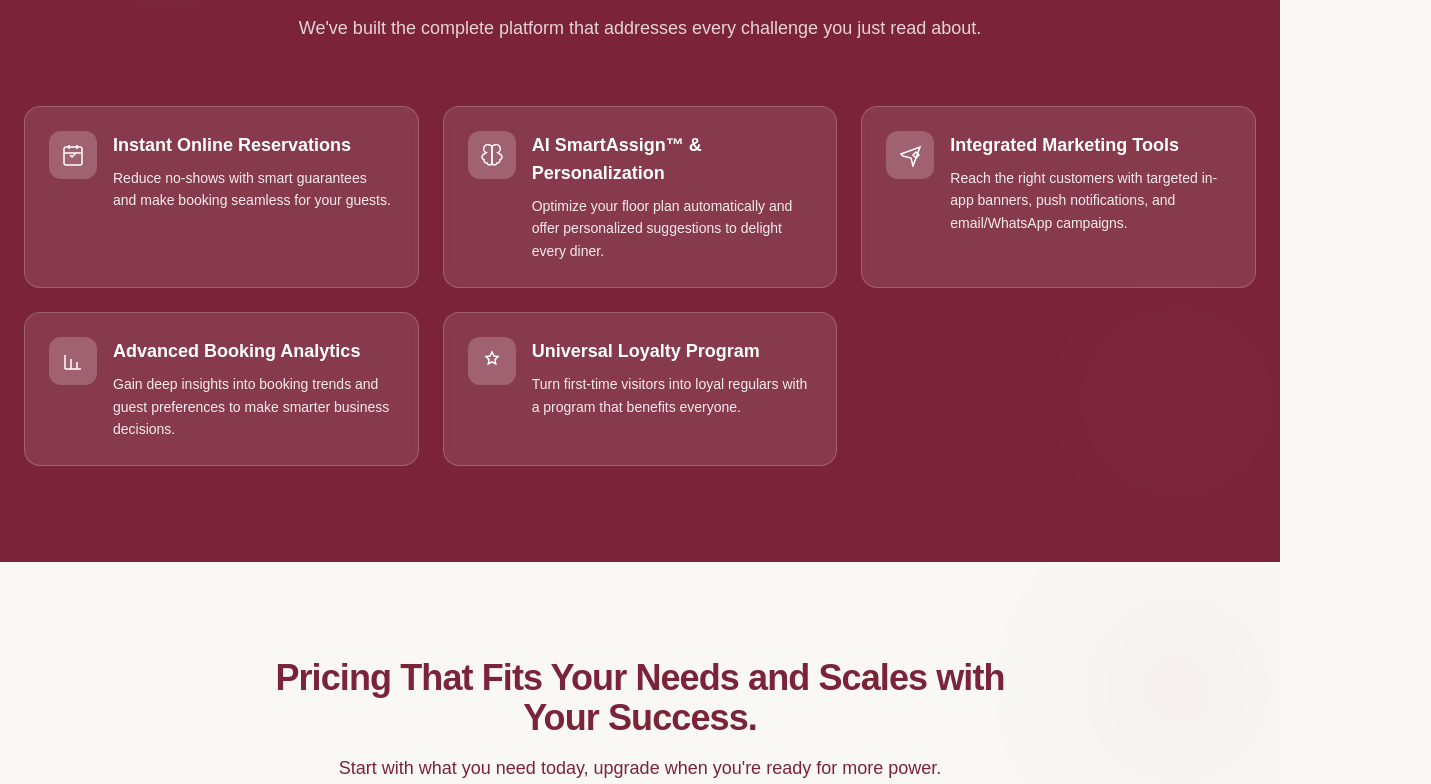
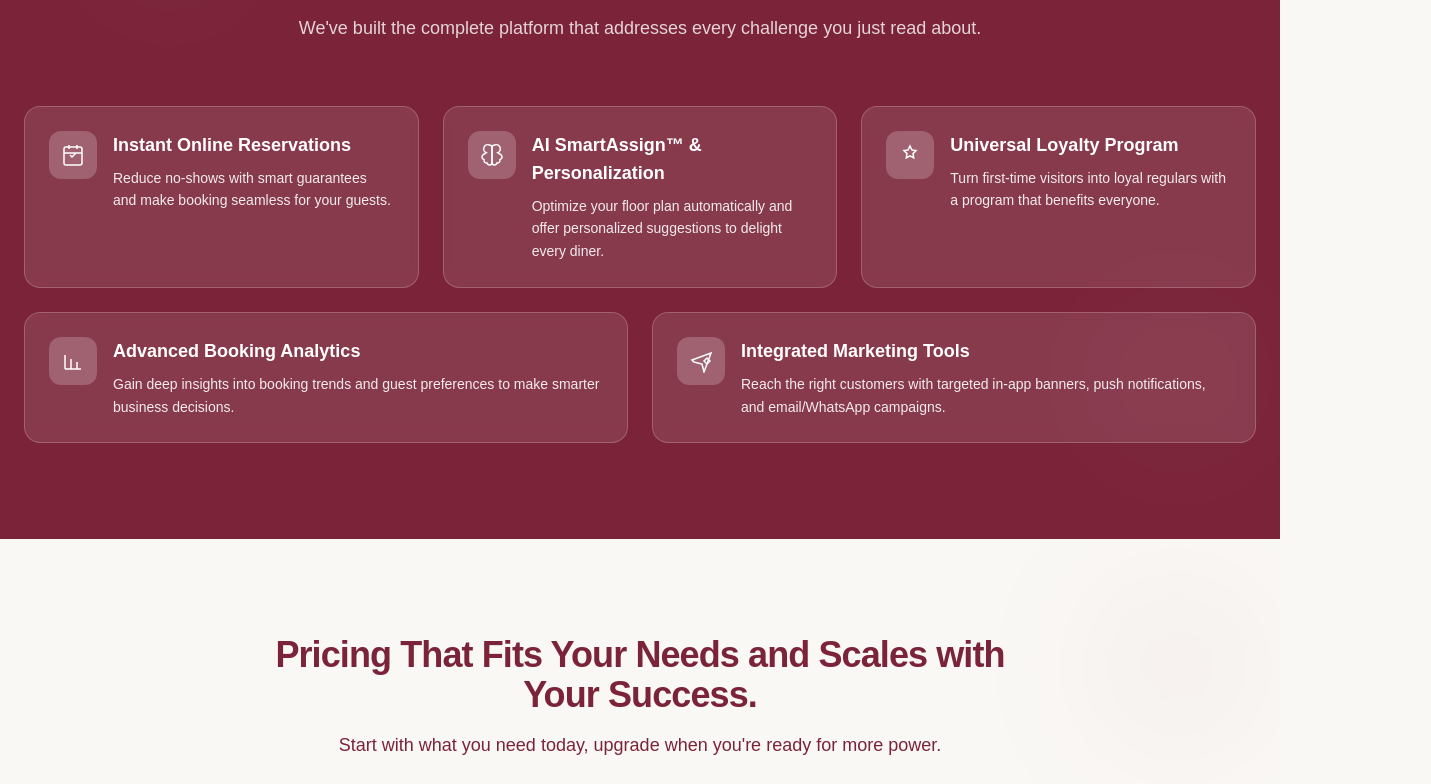
Before and after one commit to qwerty-development/plate-landing-page, a Next.js app: page /restaurant in a window 1280 px wide. Shown: the part 2216-3000 px from the top of the page, 1431 px wide, since content can reach past the window. Built offline with nearby package versions, Linux system fonts and the light colour scheme.

Commit message:
Refactor RestaurantSolution component to improve feature card layout and update loyalty program descriptions. Adjust styles in RestaurantLoyaltyProgram and SiteFooter for better visual consistency.

```diff
--- a/app/components/RestaurantLoyaltyProgram.tsx
+++ b/app/components/RestaurantLoyaltyProgram.tsx
@@ -52,7 +52,7 @@ export default function RestaurantLoyaltyProgram() {
   return (
     <section
       ref={loyaltyRef}
-      className="relative overflow-show pt-20 lg:pt-24 bg-[hsl(var(--background))]"
+      className="relative overflow-hidden pb-20 pt-20 lg:pt-24 bg-[hsl(var(--background))]"
       aria-label="Plate Points Loyalty Program"
     >
       {/* Background with subtle patterns */}
--- a/app/components/RestaurantSolution.tsx
+++ b/app/components/RestaurantSolution.tsx
@@ -38,10 +38,10 @@ export default function RestaurantSolution() {
       delay: 400,
     },
     {
-      name: "Integrated Marketing Tools",
+      name: "Universal Loyalty Program",
       benefit:
-        "Reach the right customers with targeted in-app banners, push notifications, and email/WhatsApp campaigns.",
-      icon: <MegaphoneIcon />,
+        "Turn first-time visitors into loyal regulars with a program that benefits everyone.",
+      icon: <StarIcon />,
       delay: 600,
     },
     {
@@ -52,10 +52,10 @@ export default function RestaurantSolution() {
       delay: 800,
     },
     {
-      name: "Universal Loyalty Program",
+      name: "Integrated Marketing Tools",
       benefit:
-        "Turn first-time visitors into loyal regulars with a program that benefits everyone.",
-      icon: <StarIcon />,
+        "Reach the right customers with targeted in-app banners, push notifications, and email/WhatsApp campaigns.",
+      icon: <MegaphoneIcon />,
       delay: 1000,
     },
   ];
@@ -105,16 +105,26 @@ export default function RestaurantSolution() {
             }`}
             style={{ transitionDelay: "200ms" }}
           >
-            We&apos;ve built the complete platform that addresses every challenge you
-            just read about.
+            We&apos;ve built the complete platform that addresses every
+            challenge you just read about.
           </p>
         </header>
 
         {/* Core Features Grid */}
-        <div className="grid lg:grid-cols-2 xl:grid-cols-3 gap-6">
-          {coreFeatures.map((feature, index) => (
-            <FeatureCard key={index} {...feature} isVisible={isVisible} />
-          ))}
+        <div className="space-y-6">
+          {/* First 3 cards in 3-column grid */}
+          <div className="grid lg:grid-cols-2 xl:grid-cols-3 gap-6">
+            {coreFeatures.slice(0, 3).map((feature, index) => (
+              <FeatureCard key={index} {...feature} isVisible={isVisible} />
+            ))}
+          </div>
+
+          {/* Bottom 2 cards each taking half width */}
+          <div className="grid lg:grid-cols-2 gap-6">
+            {coreFeatures.slice(3).map((feature, index) => (
+              <FeatureCard key={index + 3} {...feature} isVisible={isVisible} />
+            ))}
+          </div>
         </div>
 
         {/* Bottom CTA */}
--- a/app/components/SiteFooter.tsx
+++ b/app/components/SiteFooter.tsx
@@ -3,7 +3,7 @@ import Link from "next/link";
 
 export default function SiteFooter() {
   return (
-    <footer className="relative mt-20">
+    <footer className="relative mt-0">
       {/* CTA band */}
       <div className="relative">
         <div className="mx-auto max-w-7xl px-6 py-12 lg:py-16">
```
